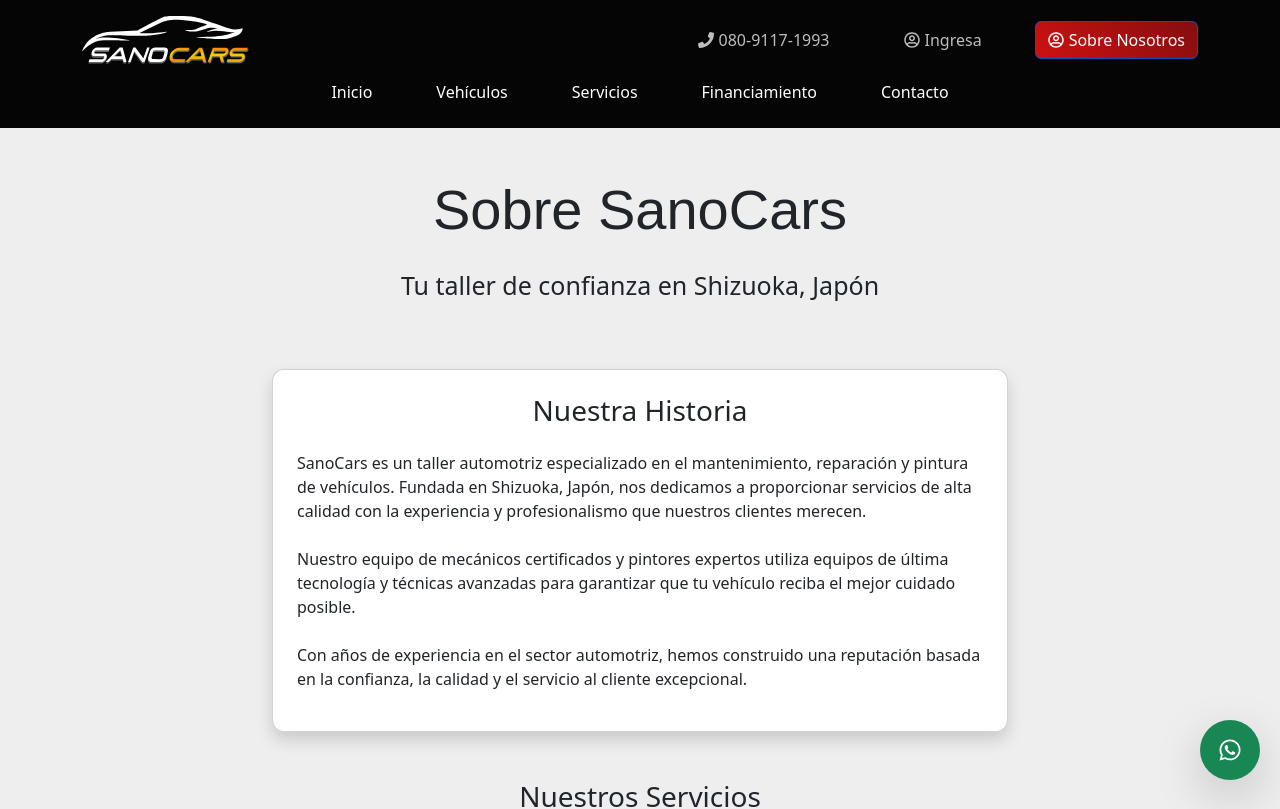
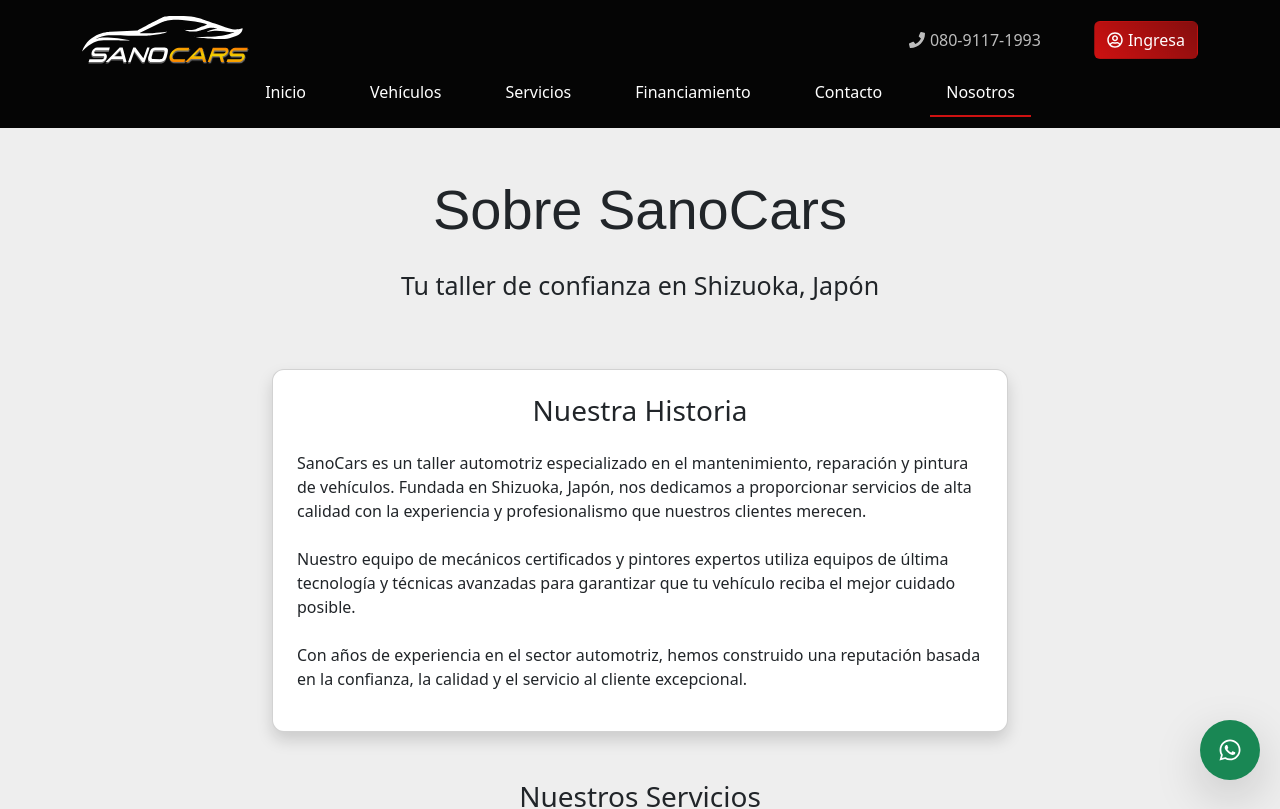
Before and after one commit to manuelperez0000/sanocars, a React (Vite) app: page /empresa in a window 1280 px wide. Shown: the top 809 px of the page. Built offline with nearby package versions, Linux system fonts and the light colour scheme; a web font is replaced by a local one.

Commit message:
terminado

```diff
--- a/src/components/nav.jsx
+++ b/src/components/nav.jsx
@@ -11,7 +11,8 @@
         FaCar,
         FaTools,
         FaMoneyBill,
-        FaPhone
+        FaPhone,
+        FaSearch
     };
 
     return <>
@@ -28,14 +29,11 @@
                 <a href="tel:+8108091171993" className='phone y-center link-white'>
                     <FaPhone /> 080-9117-1993
                 </a>
-                <NavLink to="/login" className="y-center link-white">
+                <NavLink to="/login" className="y-center btn btn-primary">
                     <FaRegUserCircle />
                     Ingresa
                 </NavLink>
-                <NavLink to="/empresa" className="y-center btn btn-primary">
-                    <FaRegUserCircle />
-                    Sobre Nosotros
-                </NavLink>
+
             </nav>
         </div >
         <ul className="nav flex-center pb-3 d-none d-md-flex">
@@ -70,10 +68,10 @@
                     <NavLink
                         key={index}
                         className="d-block mb-2 text-white text-decoration-none fs-4"
-                        to={link.to}
+                        to={link?.to}
                         onClick={() => setMenuOpen(false)}
                     >
-                        <Icon /> {link.text}
+                        <Icon /> {link?.text || ""}
                     </NavLink>
                 );
             })}
--- a/src/utils/navLinks.json
+++ b/src/utils/navLinks.json
@@ -23,5 +23,10 @@
         "text": "Contacto",
         "to": "/contacto",
         "icon": "FaPhone"
+    },
+    {
+        "text": "Nosotros",
+        "to": "/empresa",
+        "icon": "FaSearch"
     }
 ]
```
